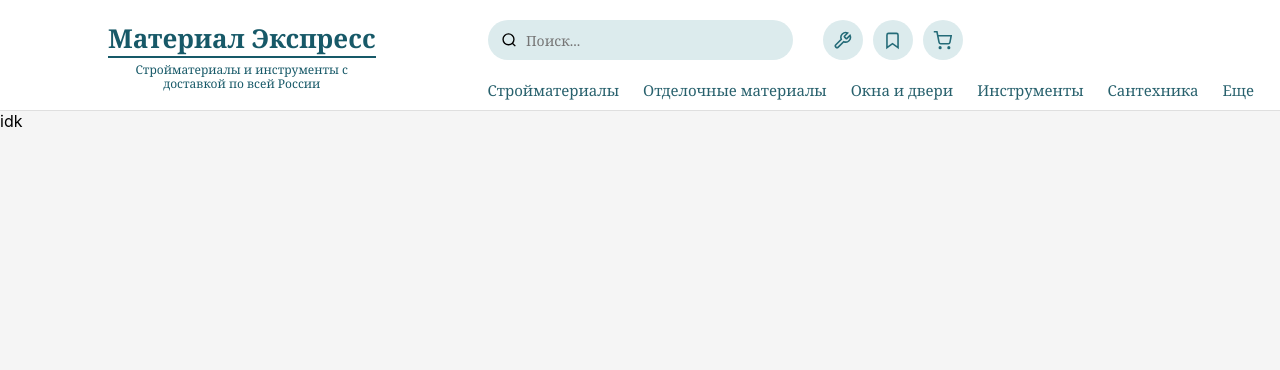
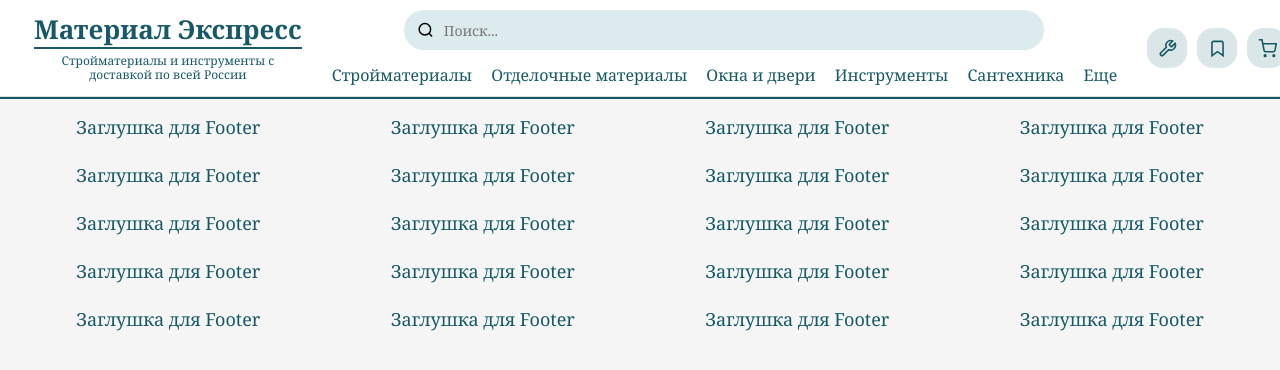
Before and after one commit to MosinPRSS/web-dev-sait, a Flask app: page / in a window 1280 px wide. Shown: the top 370 px of the page. Run offline with Flask 3, Linux system fonts and the light colour scheme.

Commit message:
changed folder name and nav with footer

```diff
--- a/pr2-3/requirements.txt
+++ /dev/null
@@ -1,2 +0,0 @@
-Jinja2==3.1.6
-MarkupSafe==3.0.3
--- a/pr2-3/templates/nav.html
+++ /dev/null
@@ -1,84 +0,0 @@
-<div class="header-inner">
-
-        <div class="logo-section">
-            <a href="/" class="logo-link">
-                <div class="logo-title">Материал Экспресс</div>
-                <div class="logo-subtitle">
-                    Стройматериалы и инструменты с<br>
-                    доставкой по всей России
-                </div>
-            </a>
-        </div>
-
-        <div class="search-section">
-            <div class="search-box">
-                <svg class="search-icon" width="18" height="18"
-                     viewBox="0 0 24 24" fill="none"
-                     stroke="currentColor" stroke-width="2">
-                    <circle cx="11" cy="11" r="8"></circle>
-                    <path d="m21 21-4.35-4.35"></path>
-                </svg>
-
-                <input
-                    type="text"
-                    placeholder="Поиск..."
-                    class="search-input"
-                >
-            </div>
-        </div>
-
-        <div class="icons-section">
-            <div class="icons-section">
-            <button class="icon-btn" aria-label="Инструменты">
-                <svg
-                    width="19"
-                    height="19"
-                    viewBox="0 0 24 24"
-                    fill="none"
-                    stroke="currentColor"
-                    stroke-width="2"
-                >
-                    <path d="M14.7 6.3a1 1 0 0 0 0 1.4l1.6 1.6a1 1 0 0 0 1.4 0l3.77-3.77a6 6 0 0 1-7.94 7.94l-6.91 6.91a2.12 2.12 0 0 1-3-3l6.91-6.91a6 6 0 0 1 7.94-7.94l-3.76 3.76z"></path>
-                </svg>
-            </button>
-
-            <button class="icon-btn" aria-label="Избранное">
-                <svg
-                    width="19"
-                    height="19"
-                    viewBox="0 0 24 24"
-                    fill="none"
-                    stroke="currentColor"
-                    stroke-width="2"
-                >
-                    <path d="M19 21l-7-5-7 5V5a2 2 0 0 1 2-2h10a2 2 0 0 1 2 2z"></path>
-                </svg>
-            </button>
-
-            <button class="icon-btn" aria-label="Корзина">
-                <svg
-                    width="19"
-                    height="19"
-                    viewBox="0 0 24 24"
-                    fill="none"
-                    stroke="currentColor"
-                    stroke-width="2"
-                >
-                    <circle cx="9" cy="21" r="1"></circle>
-                    <circle cx="20" cy="21" r="1"></circle>
-                    <path d="M1 1h4l2.68 13.39a2 2 0 0 0 2 1.61h9.72a2 2 0 0 0 2-1.61L23 6H6"></path>
-                </svg>
-            </button>
-        </div>
-        </div>
-
-        <nav class="nav-menu">
-            <a href="#" class="nav-link">Стройматериалы</a>
-            <a href="#" class="nav-link">Отделочные материалы</a>
-            <a href="#" class="nav-link">Окна и двери</a>
-            <a href="#" class="nav-link">Инструменты</a>
-            <a href="#" class="nav-link">Сантехника</a>
-            <a href="#" class="nav-link">Еще</a>
-        </nav>
-
-</div>
--- a/pr2-3/templates/pages/home.html
+++ /dev/null
@@ -1,8 +0,0 @@
-{% extends './base.html' %}
-
-{% block title %}Материал Экспресс - Главная{% endblock %}
-{% block content %}
-<div>
-    <a>idk</a>
-</div>
-{% endblock %}
--- a/pr2-3/app.py
+++ b/pr2-4/app.py
@@ -15,6 +15,9 @@ def category():
     ...
 
 @app.route('/login')
-def login(): ... # not necessary for this work
+def login():
+    ... # not necessary for this work
+
+
 if __name__ == "__main__":
     app.run(debug=True)
--- a/pr2-3/static/styles/index.css
+++ b/pr2-4/static/styles/index.css
@@ -15,21 +15,20 @@ body {
     width: 100%;
     background: #fff;
     border-bottom: 1px solid #00000020;
+
+    justify-content: space-between;
 }
 
 .header-inner {
     display: grid;
 
-    grid-template-columns: minmax(220px, 1fr)
-                           minmax(280px, 305px)
-                           auto;
+    grid-template-columns: 1fr auto 1fr;
 
-    grid-template-rows: 60px 40px;
+    grid-template-rows: 40px 40px;
 
     column-gap: 30px;
 
-    padding: 10px 26px 0;
-
+    padding: 0.5em 1em;
     box-sizing: border-box;
 }
 
@@ -39,9 +38,9 @@ body {
 
     display: flex;
     align-items: center;
-    justify-content: center;
+    justify-content: flex-start;
 
-    padding-bottom: 5px;
+    padding-left: 18px;
 }
 
 .logo-link {
@@ -81,12 +80,22 @@ body {
     line-height: 14px;
 }
 
-.search-section {
+.nav-center-section {
     grid-column: 2;
-    grid-row: 1;
+    grid-row: 1 / 3;
 
     display: flex;
+    flex-direction: column;
     align-items: center;
+    justify-content: center;
+
+    gap: 4px;
+}
+
+.search-section {
+    width: 690px;
+    padding-bottom: 10px;
+    max-width: 50vw;
 }
 
 .search-box {
@@ -120,10 +129,11 @@ body {
 
 .icons-section {
     grid-column: 3;
-    grid-row: 1;
+    grid-row: 1 / 3;
 
     display: flex;
     align-items: center;
+    justify-content: flex-end;
 
     gap: 10px;
 }
@@ -135,10 +145,10 @@ body {
     padding: 0;
 
     border: none;
-    border-radius: 50%;
+    border-radius: 16px;
 
-    background: #dcebed;
-    color: #246b78;
+    background: #dae6e8;
+    color: #155964;
 
     display: flex;
     align-items: center;
@@ -149,25 +159,74 @@ body {
 
 
 .nav-menu {
-    grid-column: 2 / 4;
-    grid-row: 2;
-
     display: flex;
     align-items: center;
+    justify-content: center;
 
-    gap: clamp(12px, 2vw, 24px);
+    gap: clamp(12px, 1.5vw, 24px);
 
-    min-width: 0;
+    width: max-content;
 }
 
 .nav-link {
-    color: #28616d;
+    color: #155964;
 
     text-decoration: none;
     white-space: nowrap;
 
     font-family: Georgia, "Times New Roman", serif;
-    font-size: 15px;
+    font-size: 16px;
 }
 /* end navigation */
 /* -------------- */
+
+/* main */
+/* -------------- */
+
+.main {
+    height: 50%;
+}
+
+/* footer */
+/* -------------- */
+.footer {
+    width: 100%;
+    border-top: 2px solid #155964;
+
+    box-sizing: border-box;
+}
+
+.footer-inner {
+    display: grid;
+
+    grid-auto-flow: column;
+    gap: 10px;
+
+    padding: 1em 1em 0.5em;
+}
+
+.footer-text-block {
+    display: flex;
+    flex-direction: column;
+
+    gap: 24px;
+
+    min-width: 0;
+}
+
+.footer-text {
+    cursor: pointer;
+
+    color: #155964;
+
+    text-decoration: none;
+    white-space: nowrap;
+
+    text-align: center;
+
+    font-family: Georgia, "Times New Roman", serif;
+    font-size: 18px;
+}
+
+/* end footer */
+/* -------------- */
--- /dev/null
+++ b/pr2-4/static/styles/titlePage.css
@@ -0,0 +1,4 @@
+.main-title {
+    width: 100%;
+
+}
--- a/pr2-3/templates/base.html
+++ b/pr2-4/templates/base.html
@@ -1,21 +1,24 @@
 <!DOCTYPE html>
 
 <head>
-    <title>{% block title %}My Website{% endblock %}</title>
+    <title>{% block title %}{% endblock %}</title>
     <link rel="stylesheet" href="{{ url_for('static', filename='styles/index.css') }}">
+    <meta charset="utf-8" />
+
+    <!-- for another css files -->
+    {% block addlinks %}{% endblock %}
 </head>
+<body>
     <!-- navigation part -->
     <header class="header">
         {% include './nav.html' %}
     </header>
     <!-- main part -->
-    <main>
+    <main class="main">
         {% block content %} {% endblock %}
     </main>
     <!-- footer part -->
-    <footer>
-        <!---->
+    <footer class="footer">
+        {% include './footer.html' %}
     </footer>
-<body>
-
 </body>
--- /dev/null
+++ b/pr2-4/templates/footer.html
@@ -0,0 +1,35 @@
+<div class="footer-inner">
+
+    <div class="footer-text-block">
+        <a href="#" class="footer-text">Заглушка для Footer</a>
+        <a href="#" class="footer-text">Заглушка для Footer</a>
+        <a href="#" class="footer-text">Заглушка для Footer</a>
+        <a href="#" class="footer-text">Заглушка для Footer</a>
+        <a href="#" class="footer-text">Заглушка для Footer</a>
+    </div>
+
+    <div class="footer-text-block">
+        <a href="#" class="footer-text">Заглушка для Footer</a>
+        <a href="#" class="footer-text">Заглушка для Footer</a>
+        <a href="#" class="footer-text">Заглушка для Footer</a>
+        <a href="#" class="footer-text">Заглушка для Footer</a>
+        <a href="#" class="footer-text">Заглушка для Footer</a>
+    </div>
+
+    <div class="footer-text-block">
+        <a href="#" class="footer-text">Заглушка для Footer</a>
+        <a href="#" class="footer-text">Заглушка для Footer</a>
+        <a href="#" class="footer-text">Заглушка для Footer</a>
+        <a href="#" class="footer-text">Заглушка для Footer</a>
+        <a href="#" class="footer-text">Заглушка для Footer</a>
+    </div>
+
+    <div class="footer-text-block">
+        <a href="#" class="footer-text">Заглушка для Footer</a>
+        <a href="#" class="footer-text">Заглушка для Footer</a>
+        <a href="#" class="footer-text">Заглушка для Footer</a>
+        <a href="#" class="footer-text">Заглушка для Footer</a>
+        <a href="#" class="footer-text">Заглушка для Footer</a>
+    </div>
+
+</div>
--- /dev/null
+++ b/pr2-4/templates/nav.html
@@ -0,0 +1,92 @@
+<div class="header-inner">
+    <div class="logo-section">
+        <a href="/" class="logo-link">
+            <div class="logo-title">Материал Экспресс</div>
+            <div class="logo-subtitle">
+                Стройматериалы и инструменты с<br>
+                доставкой по всей России
+            </div>
+        </a>
+    </div>
+
+    <div class="nav-center-section">
+
+        <div class="search-section">
+            <div class="search-box">
+                <svg class="search-icon"
+                     width="18"
+                     height="18"
+                     viewBox="0 0 24 24"
+                     fill="none"
+                     stroke="currentColor"
+                     stroke-width="2">
+                    <circle cx="11" cy="11" r="8"></circle>
+                    <path d="m21 21-4.35-4.35"></path>
+                </svg>
+
+                <input
+                    type="text"
+                    placeholder="Поиск..."
+                    class="search-input"
+                >
+            </div>
+        </div>
+
+
+        <nav class="nav-menu">
+            <a href="#" class="nav-link">Стройматериалы</a>
+            <a href="#" class="nav-link">Отделочные материалы</a>
+            <a href="#" class="nav-link">Окна и двери</a>
+            <a href="#" class="nav-link">Инструменты</a>
+            <a href="#" class="nav-link">Сантехника</a>
+            <a href="#" class="nav-link">Еще</a>
+        </nav>
+
+    </div>
+
+    <div class="icons-section">
+        <div class="icons-section">
+            <button class="icon-btn" aria-label="Инструменты">
+                <svg
+                    width="19"
+                    height="19"
+                    viewBox="0 0 24 24"
+                    fill="none"
+                    stroke="currentColor"
+                    stroke-width="2"
+                >
+                <path d="M14.7 6.3a1 1 0 0 0 0 1.4l1.6 1.6a1 1 0 0 0 1.4 0l3.77-3.77a6 6 0 0 1-7.94 7.94l-6.91 6.91a2.12 2.12 0 0 1-3-3l6.91-6.91a6 6 0 0 1 7.94-7.94l-3.76 3.76z"></path>
+                </svg>
+            </button>
+
+            <button class="icon-btn" aria-label="Избранное">
+                <svg
+                    width="19"
+                    height="19"
+                    viewBox="0 0 24 24"
+                    fill="none"
+                    stroke="currentColor"
+                    stroke-width="2"
+                >
+                <path d="M19 21l-7-5-7 5V5a2 2 0 0 1 2-2h10a2 2 0 0 1 2 2z"></path>
+                </svg>
+            </button>
+
+            <button class="icon-btn" aria-label="Корзина">
+                <svg
+                    width="19"
+                    height="19"
+                    viewBox="0 0 24 24"
+                    fill="none"
+                    stroke="currentColor"
+                    stroke-width="2"
+                >
+                <circle cx="9" cy="21" r="1"></circle>
+                <circle cx="20" cy="21" r="1"></circle>
+                <path d="M1 1h4l2.68 13.39a2 2 0 0 0 2 1.61h9.72a2 2 0 0 0 2-1.61L23 6H6"></path>
+                </svg>
+            </button>
+        </div>
+    </div>
+
+</div>
--- /dev/null
+++ b/pr2-4/templates/pages/home.html
@@ -0,0 +1,12 @@
+{% extends './base.html' %}
+
+{% block title %}Материал Экспресс - Главная{% endblock %}
+
+{% block addlinks %}
+    <link rel="stylesheet" href="{{ url_for('static', filename='styles/card.css') }}">
+    <link rel="stylesheet" href="{{ url_for('static', filename='styles/titlePage.css') }}">
+{% endblock %}
+
+{% block content %}
+    {% include '../shop/titlePage.html' %}
+{% endblock %}
--- /dev/null
+++ b/pr2-4/templates/shop/titlePage.html
@@ -0,0 +1,3 @@
+<div class="main-title">
+    <a class="main-title-text">{% block titlePage %}{% endblock %}</a>
+</div>
```
Also changed, not shown: pr2-4/requirements.txt (added, +7 -0 lines), pr2-4/README.MD (renamed from pr2-3/README.MD), pr2-4/static/logo.svg (renamed from pr2-3/static/logo.svg), pr2-4/static/styles/card.css (added), pr2-4/templates/shop/card.html (added), 3 other files.
